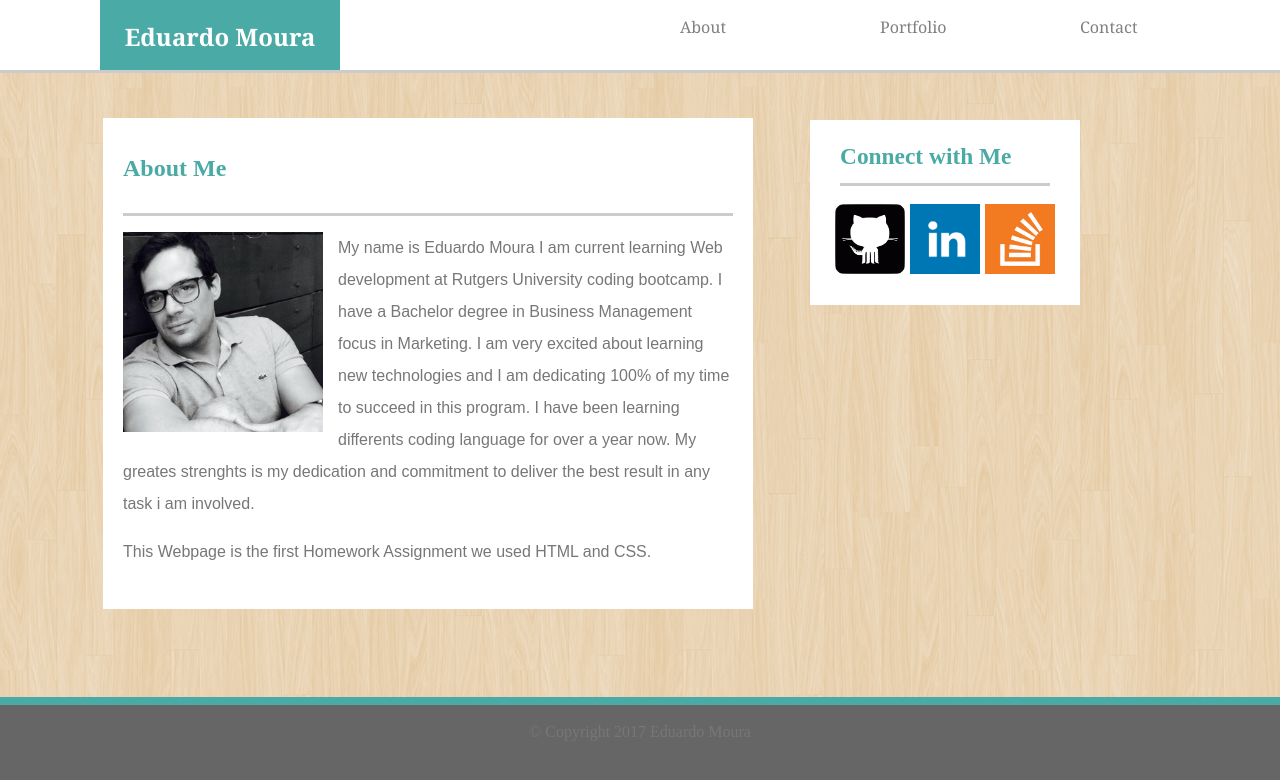
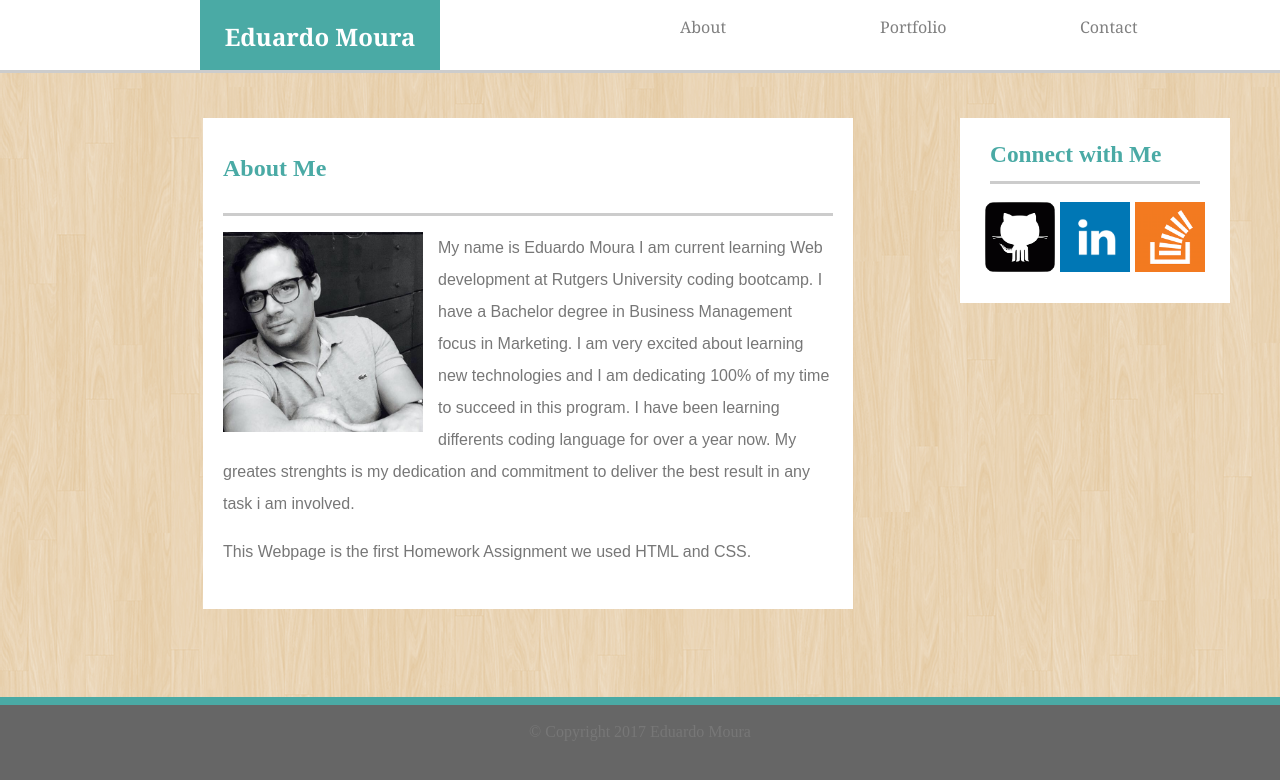
Before and after one commit to eddmoura/Basic-Portfolio, a plain HTML site: page index.html in a window 1280 px wide. Drawn offline with Linux system fonts and the light colour scheme.

Commit message:
Homework Portfolio

```diff
--- a/assets/css/style.css
+++ b/assets/css/style.css
@@ -26,7 +26,7 @@ body {
       font-family:'Georgia', Times, serif;
       text-align: center;
       position: absolute;
-      left: 100px;
+      left: 200px;
       top: 0px;
 
 
@@ -54,7 +54,7 @@ li {
       position: relative;
       bottom: 50px;
       top: 100px;
-      left: 95px;
+      left: 195px;
       margin-top: 10px;
       margin-bottom: 15px;
       float: left;
@@ -123,8 +123,8 @@ li {
       width: 270px;
       height: 185px;
       position: absolute;
-      left:810px;
-      top:120px;
+      left:960px;
+      top:118px;
       background-color: white;
       color: #4aaaa5;
       font-style: georgia;
```
